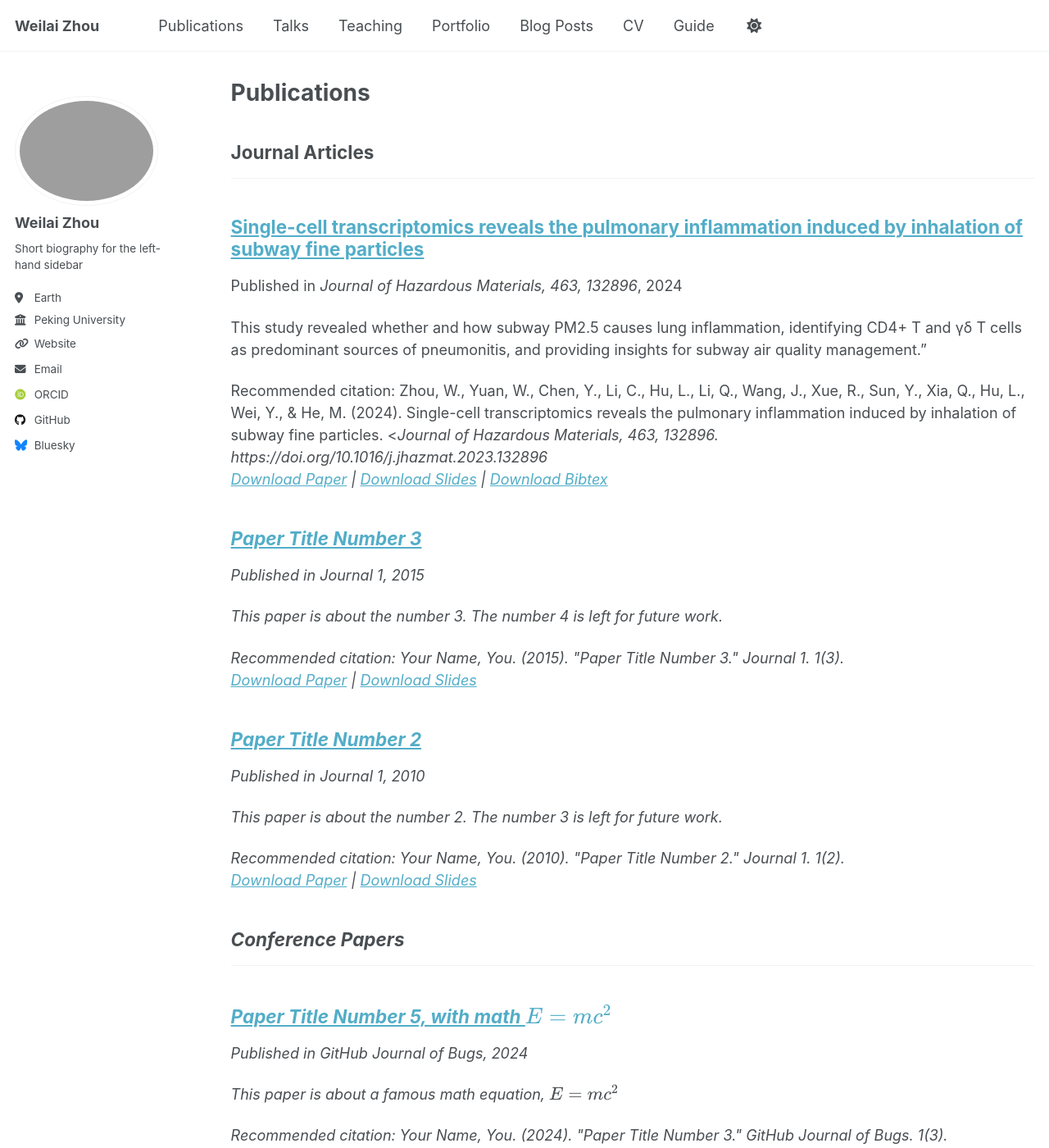
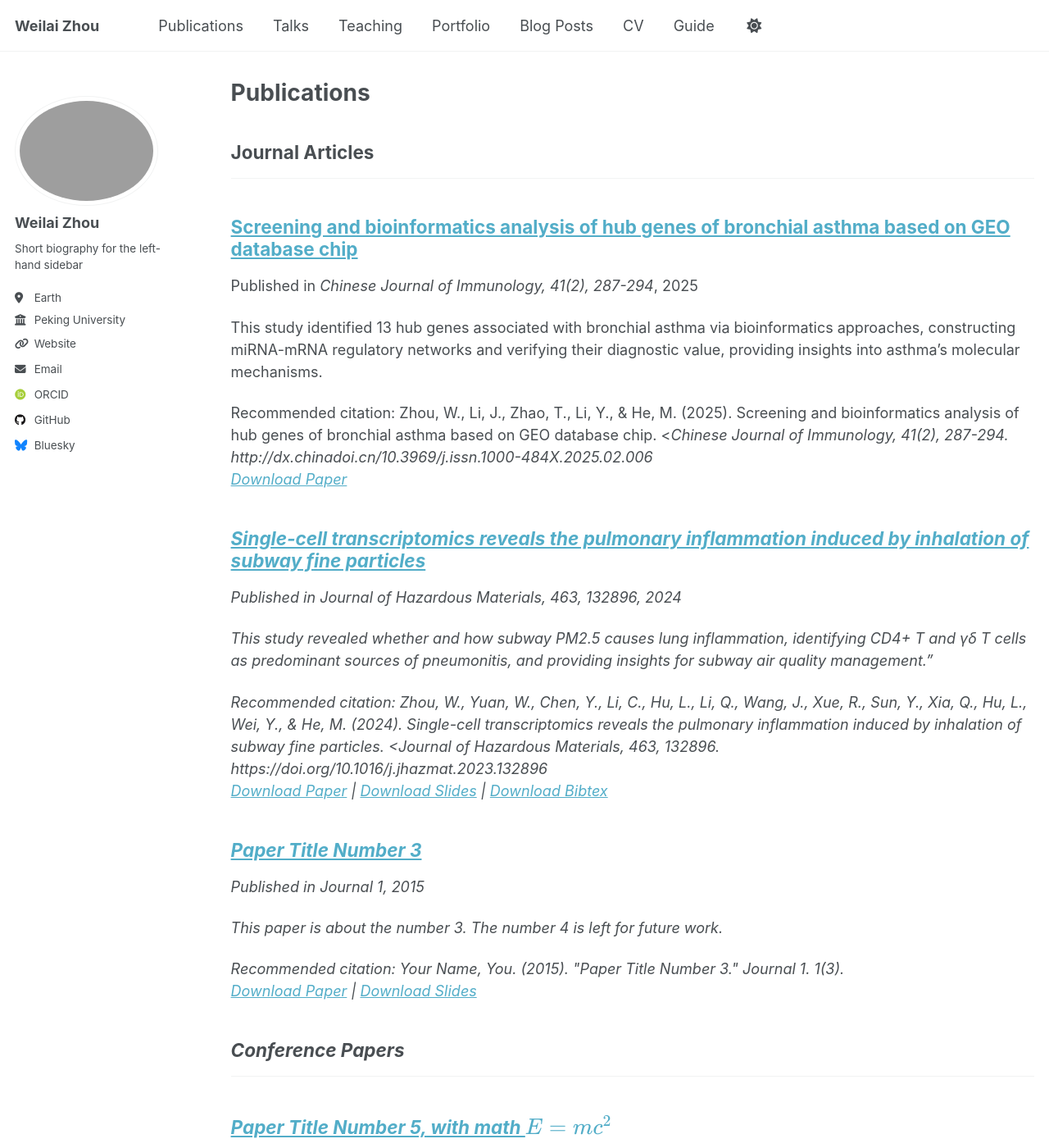
Before and after one commit to Zhouweilai02/Zhouweilai02.github.io, a Jekyll site: the page built from _pages/publications.html, in a window 1280 px wide and 1400 px high. Shown: the whole window at 82% size. Built offline with Jekyll 4.4.1, drawn with Linux system fonts in a browser that asks for light colours; some web fonts are replaced; a script that is not in the unit is left out.

Commit message:
哮喘25.md

```diff
--- a/_publications/2010-10-01-paper-title-number-2.md
+++ b/_publications/2010-10-01-paper-title-number-2.md
@@ -1,14 +1,17 @@
 ---
-title: "Paper Title Number 2"
+title: "Screening and bioinformatics analysis of hub genes of bronchial asthma based on GEO database chip"
 collection: publications
 category: manuscripts
-permalink: /publication/2010-10-01-paper-title-number-2
-excerpt: 'This paper is about the number 2. The number 3 is left for future work.'
-date: 2010-10-01
-venue: 'Journal 1'
-slidesurl: 'http://academicpages.github.io/files/slides2.pdf'
-paperurl: 'http://academicpages.github.io/files/paper2.pdf'
-citation: 'Your Name, You. (2010). &quot;Paper Title Number 2.&quot; <i>Journal 1</i>. 1(2).'
+permalink: http://dx.chinadoi.cn/10.3969/j.issn.1000-484X.2025.02.006
+excerpt: "This study identified 13 hub genes associated with bronchial asthma via bioinformatics approaches, constructing miRNA-mRNA regulatory networks and verifying their diagnostic value, providing insights into asthma's molecular mechanisms."
+date: 2025-02-01
+venue: "Chinese Journal of Immunology, 41(2), 287-294"
+paperurl: "http://dx.chinadoi.cn/10.3969/j.issn.1000-484X.2025.02.006"
+citation: "Zhou, W., Li, J., Zhao, T., Li, Y., & He, M. (2025). Screening and bioinformatics analysis of hub genes of bronchial asthma based on GEO database chip. <<i>Chinese Journal of Immunology</</i>, 41(2), 287-294. http://dx.chinadoi.cn/10.3969/j.issn.1000-484X.2025.02.006"
 ---
 
-The contents above will be part of a list of publications, if the user clicks the link for the publication than the contents of section will be rendered as a full page, allowing you to provide more information about the paper for the reader. When publications are displayed as a single page, the contents of the above "citation" field will automatically be included below this section in a smaller font.
+### Abstract
+Objective: Using bioinformatics methods to find key genes related to asthma and discussing their molecular mechanisms.
+Methods: Weighted gene co-expression network analysis (WGCNA) was performed on GSE143303 microarray dataset to screen out the modules significantly related to asthma. Module genes were subjected to protein-protein interaction (PPI) network analysis and function and pathway enrichment analysis. Key genes were obtained by intersecting WGCNA analysis results with differentially expressed genes. miRDB and miRwalk databases were used to predict upstream miRNAs of key genes, and Cytoscape was used to construct key mRNA-miRNA regulatory network. GSE147878 dataset was used to verify expressions of key genes, and evaluate diagnostic value of key genes according to ROC curve.
+Results: Genes in magenta module and purple module were significantly related to asthma, mainly involved in Wnt signaling pathway, cell adhesion and so on. A total of 13 key genes were obtained, including ATP6V1G1, TXNDC17, NDUFA4, RHOA, SEC61B, RPS3A, PSMC5, GSPT1, MBP, SMARCC2, GNL3L, RPL7L1, RAD21 and their potential miRNA-mRNA regulatory networks.
+Conclusion: Key genes such as ATP6V1G1, GSPT1, SEC61B play an important role in bronchial asthma and have clinical diagnostic value.
```
